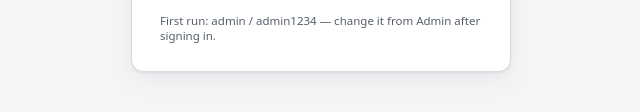
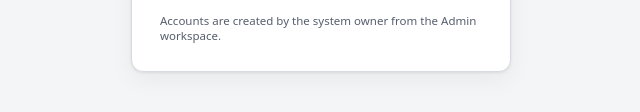
Before and after one commit to PhoenixSunDevil/BOS-Business-Operating-System, a plain HTML site: page index.html in a window 1280 px wide. Shown: the part 530-642 px from the top of the page, 319-959 px from the left. Drawn offline with Linux system fonts and the light colour scheme.

Commit message:
fix: remove default-password hint from login page

```diff
--- a/index.html
+++ b/index.html
@@ -39,7 +39,7 @@
         <button type="submit" class="btn" style="width:100%;justify-content:center">Sign in</button>
         <p id="login-error" class="login-error" hidden>Invalid username or password.</p>
       </form>
-      <p class="login-hint">First run: admin / admin1234 — change it from Admin after signing in.</p>
+      <p class="login-hint">Accounts are created by the system owner from the Admin workspace.</p>
     </div>
   </main>
 
```
